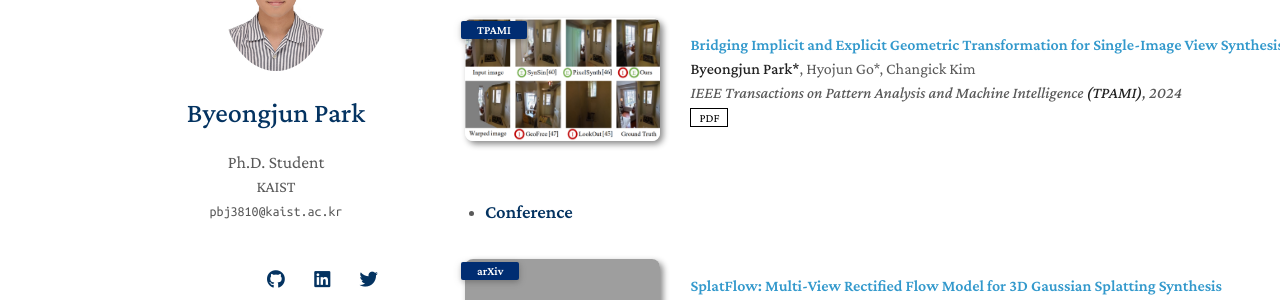
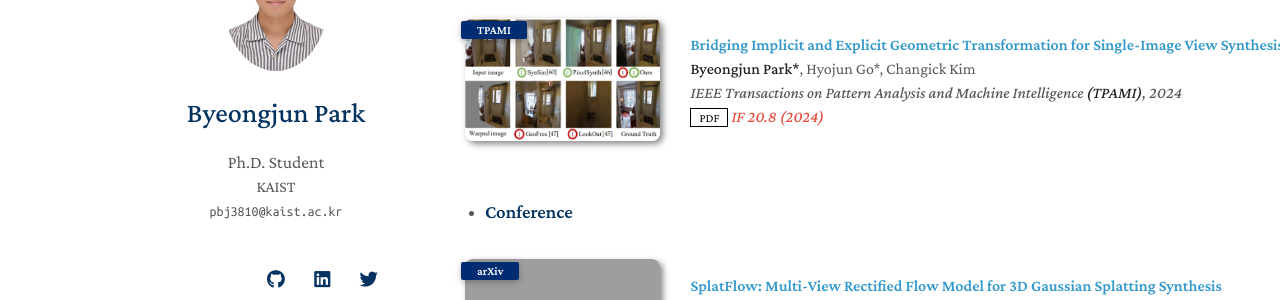
Before and after one commit to byeongjun-park/byeongjun-park.github.io, a Jekyll site: the page built from index.md, in a window 1280 px wide and 900 px high, scrolled down 820 px. Shown: the part 152-452 px from the top of the window. Built offline with Jekyll 4.4.1, drawn with Linux system fonts in a browser that asks for light colours; nearby versions of some CDN libraries; a style sheet for code colours, icons or effects is not loaded; our own code applies the rules of GitHub Pages for plain Markdown files; grey boxes are pictures that could not be loaded.

Commit message:
profile update

```diff
--- a/_data/journal.yml
+++ b/_data/journal.yml
@@ -13,4 +13,4 @@ main:
     pdf: https://arxiv.org/pdf/2209.07105.pdf
 #    OpenReview: https://openreview.net/forum?id=x4JZ3xX5mtv
     image: ./assets/img/teaser_pami.png
-#    notes: IF=24.31
+    notes: IF 20.8 (2024)
```
